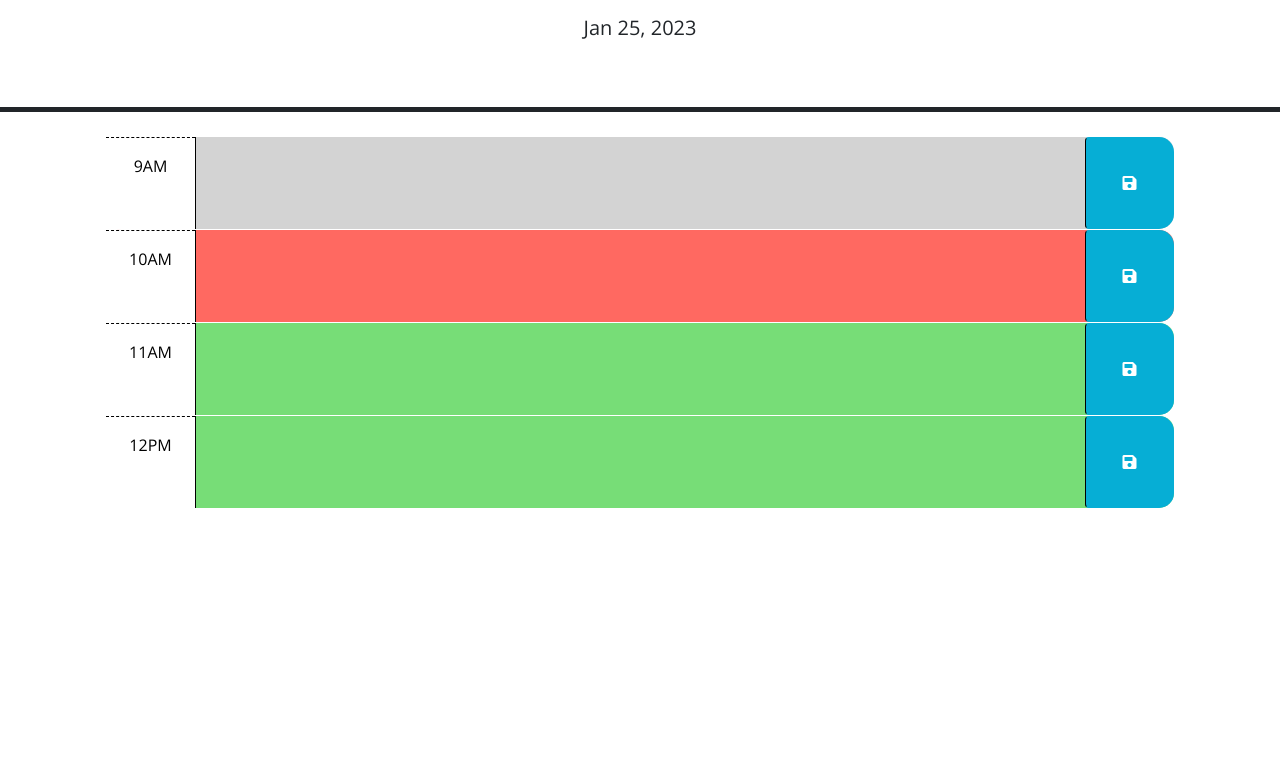
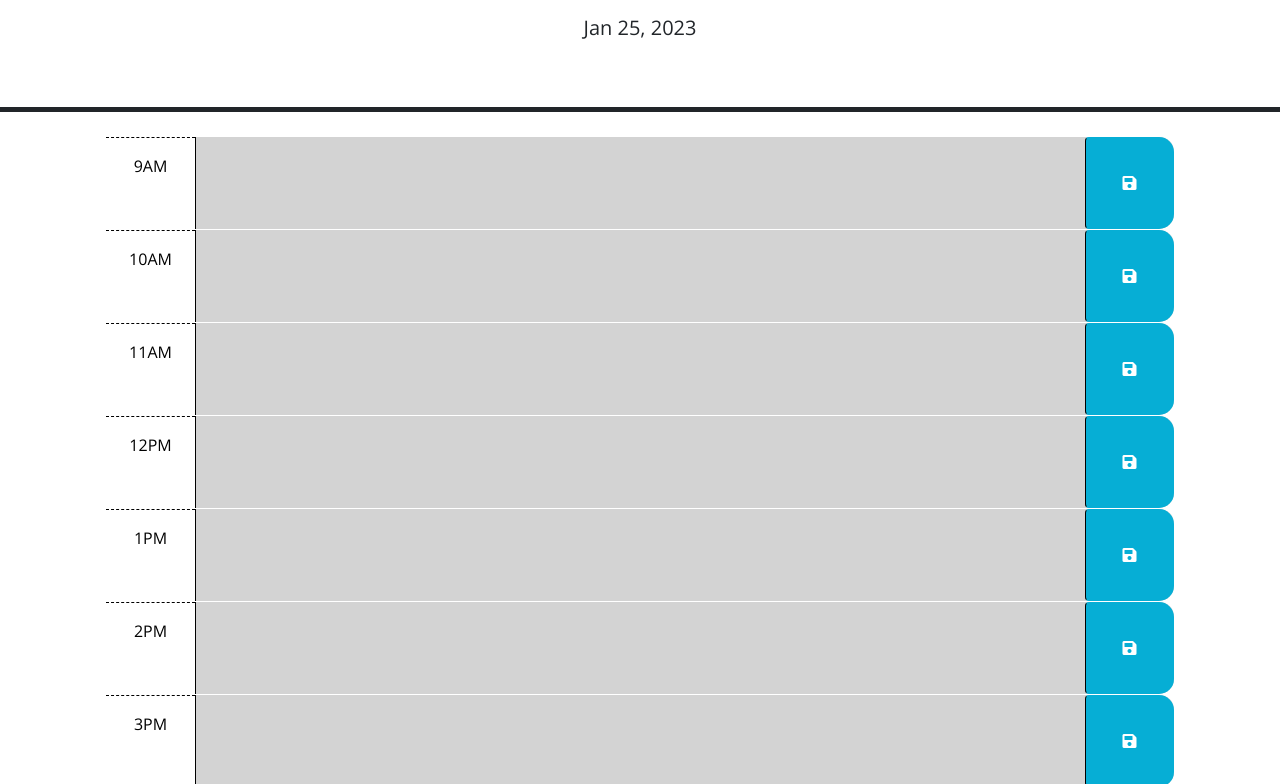
Before and after one commit to ionscion/pentagonal-calendar-5, a plain HTML site: page index.html in a window 1280 px wide. Shown: the part 166-950 px from the top of the page. Before the commit the page ends 800 px from the top, so only its background shows below. Drawn offline with nearby package versions, Linux system fonts and the light colour scheme.

Commit message:
added setStyles function to add the correct past,present or future class to each time block

```diff
--- a/assets/script.js
+++ b/assets/script.js
@@ -25,12 +25,13 @@ $(function () {
 let saveButton = $(".saveBtn");
 let container = $(".container-lg");
 let allTimeBlocks = container.children("div");
+let currentDiv = $(allTimeBlocks).get(2);
+console.log(currentDiv);
 
 saveButton.on("click", function () {
   let clickedSaveButton = $(this);
   let textDescription = clickedSaveButton.siblings(".description");
   let currentEl = clickedSaveButton.closest("div");
-
   console.log(allTimeBlocks);
   let index = currentEl.index();
   console.log(index);
@@ -38,24 +39,41 @@ saveButton.on("click", function () {
     let divId = `#hour-` + 9;
     console.log(divId);
     localStorage.setItem(divId, textDescription.val());
-
   } else {
     divId = `#hour-` + (9 + index);
     localStorage.setItem(divId, textDescription.val());
     console.log(divId);
-
   }
 });
 
-function renderMessage(){
-  for(let i =9; i < 18;i++){
-    let storedData = localStorage.getItem("#hour-"+i)
-    $("#hour-"+i).children("textarea").val(storedData)
+function renderMessage() {
+  for (let i = 9; i < 18; i++) {
+    let storedData = localStorage.getItem("#hour-" + i);
+    $("#hour-" + i)
+      .children("textarea")
+      .val(storedData);
+  }
 }
+
+function setStyle() {
+  let hour = dayjs().hour();
+  for (let i = 0; i < allTimeBlocks.length; i++) {
+    let currentDiv = $(allTimeBlocks.get(i));
+    let currentDivAttr = currentDiv.attr("id").slice(5);
+    console.log(`currentDivId is ${currentDivAttr}`);
+    if (currentDivAttr == hour) {
+      currentDiv.addClass("present");
+    } else if (currentDivAttr < hour) {
+      currentDiv.addClass("past");
+    } else if (currentDivAttr > hour) {
+      currentDiv.addClass("future");
+    }
+  }
 }
 
 function init() {
   renderMessage();
+  setStyle();
 }
 
 init();
@@ -63,3 +81,6 @@ init();
 //adds current day to header space
 let today = dayjs();
 $("#currentDay").text(today.format("MMM D, YYYY"));
+
+let hour = dayjs().hour();
+console.log(`hour is ${hour}`); // gets current hour
--- a/assets/style.css
+++ b/assets/style.css
@@ -36,7 +36,7 @@ textarea {
 }
 
 .present {
-  background-color: #ff6961;
+  background-color: #ff6961 !important;
   color: white;
 }
 
--- a/index.html
+++ b/index.html
@@ -40,7 +40,7 @@
         -->
 
       <!-- Example of a past time block. The "past" class adds a gray background color. -->
-      <div id="hour-9" class="row time-block past">
+      <div id="hour-9" class="row time-block">
         <div class="col-2 col-md-1 hour text-center py-3">9AM</div>
         <textarea class="col-8 col-md-10 description" rows="3"> </textarea>
         <button class="btn saveBtn col-2 col-md-1" aria-label="save">
@@ -49,7 +49,7 @@
       </div>
 
       <!-- Example of a a present time block. The "present" class adds a red background color. -->
-      <div id="hour-10" class="row time-block present">
+      <div id="hour-10" class="row time-block">
         <div class="col-2 col-md-1 hour text-center py-3">10AM</div>
         <textarea class="col-8 col-md-10 description" rows="3"> </textarea>
         <button class="btn saveBtn col-2 col-md-1" aria-label="save">
@@ -58,7 +58,7 @@
       </div>
 
       <!-- Example of a future time block. The "future" class adds a green background color. -->
-      <div id="hour-11" class="row time-block future">
+      <div id="hour-11" class="row time-block">
         <div class="col-2 col-md-1 hour text-center py-3">11AM</div>
         <textarea class="col-8 col-md-10 description" rows="3"> </textarea>
         <button class="btn saveBtn col-2 col-md-1" aria-label="save">
@@ -66,8 +66,47 @@
         </button>
       </div>
 
-      <div id="hour-12" class="row time-block future">
+      <div id="hour-12" class="row time-block">
         <div class="col-2 col-md-1 hour text-center py-3">12PM</div>
+        <textarea class="col-8 col-md-10 description" rows="3"> </textarea>
+        <button class="btn saveBtn col-2 col-md-1" aria-label="save">
+          <i class="fas fa-save" aria-hidden="true"></i>
+        </button>
+      </div>
+
+      <div id="hour-13" class="row time-block">
+        <div class="col-2 col-md-1 hour text-center py-3">1PM</div>
+        <textarea class="col-8 col-md-10 description" rows="3"> </textarea>
+        <button class="btn saveBtn col-2 col-md-1" aria-label="save">
+          <i class="fas fa-save" aria-hidden="true"></i>
+        </button>
+      </div>
+
+      <div id="hour-14" class="row time-block">
+        <div class="col-2 col-md-1 hour text-center py-3">2PM</div>
+        <textarea class="col-8 col-md-10 description" rows="3"> </textarea>
+        <button class="btn saveBtn col-2 col-md-1" aria-label="save">
+          <i class="fas fa-save" aria-hidden="true"></i>
+        </button>
+      </div>
+
+      <div id="hour-15" class="row time-block">
+        <div class="col-2 col-md-1 hour text-center py-3">3PM</div>
+        <textarea class="col-8 col-md-10 description" rows="3"> </textarea>
+        <button class="btn saveBtn col-2 col-md-1" aria-label="save">
+          <i class="fas fa-save" aria-hidden="true"></i>
+        </button>
+      </div>
+      <div id="hour-16" class="row time-block">
+        <div class="col-2 col-md-1 hour text-center py-3">4PM</div>
+        <textarea class="col-8 col-md-10 description" rows="3"> </textarea>
+        <button class="btn saveBtn col-2 col-md-1" aria-label="save">
+          <i class="fas fa-save" aria-hidden="true"></i>
+        </button>
+      </div>
+
+      <div id="hour-17" class="row time-block">
+        <div class="col-2 col-md-1 hour text-center py-3">5PM</div>
         <textarea class="col-8 col-md-10 description" rows="3"> </textarea>
         <button class="btn saveBtn col-2 col-md-1" aria-label="save">
           <i class="fas fa-save" aria-hidden="true"></i>
```
